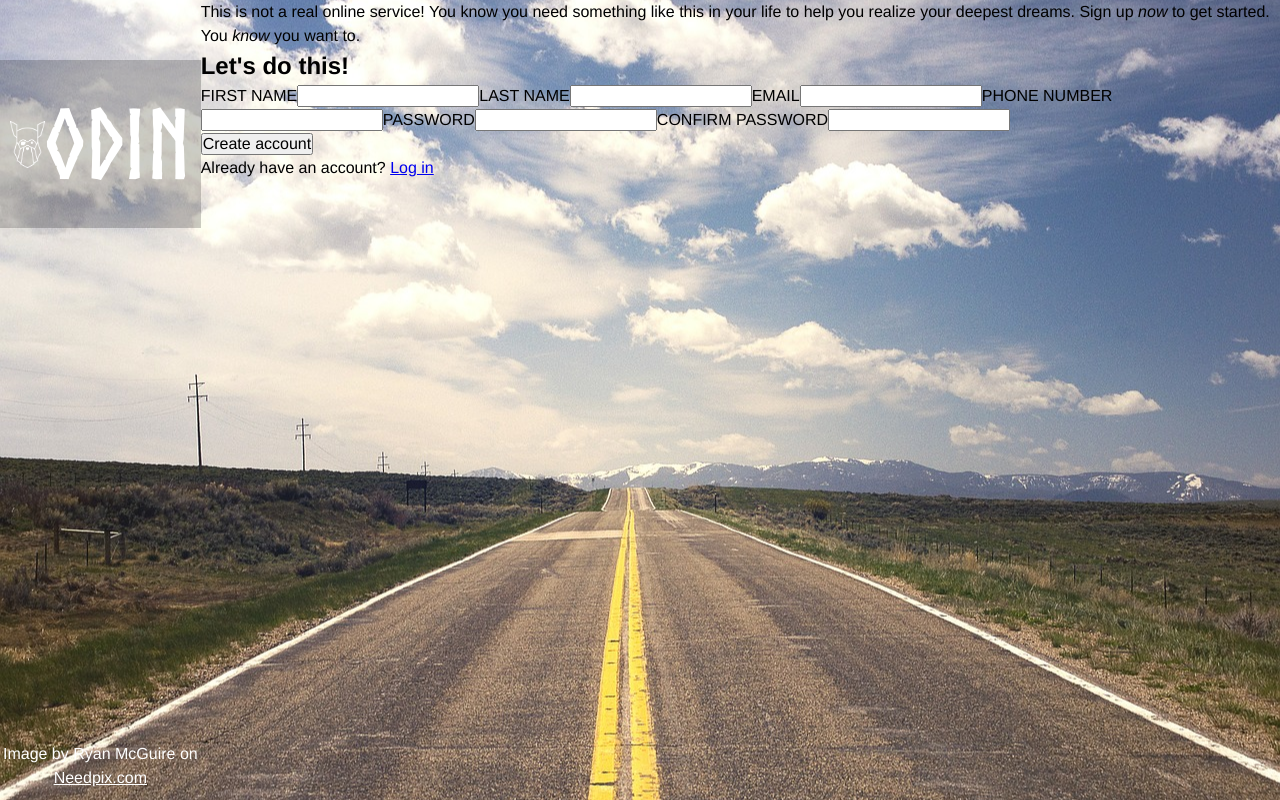
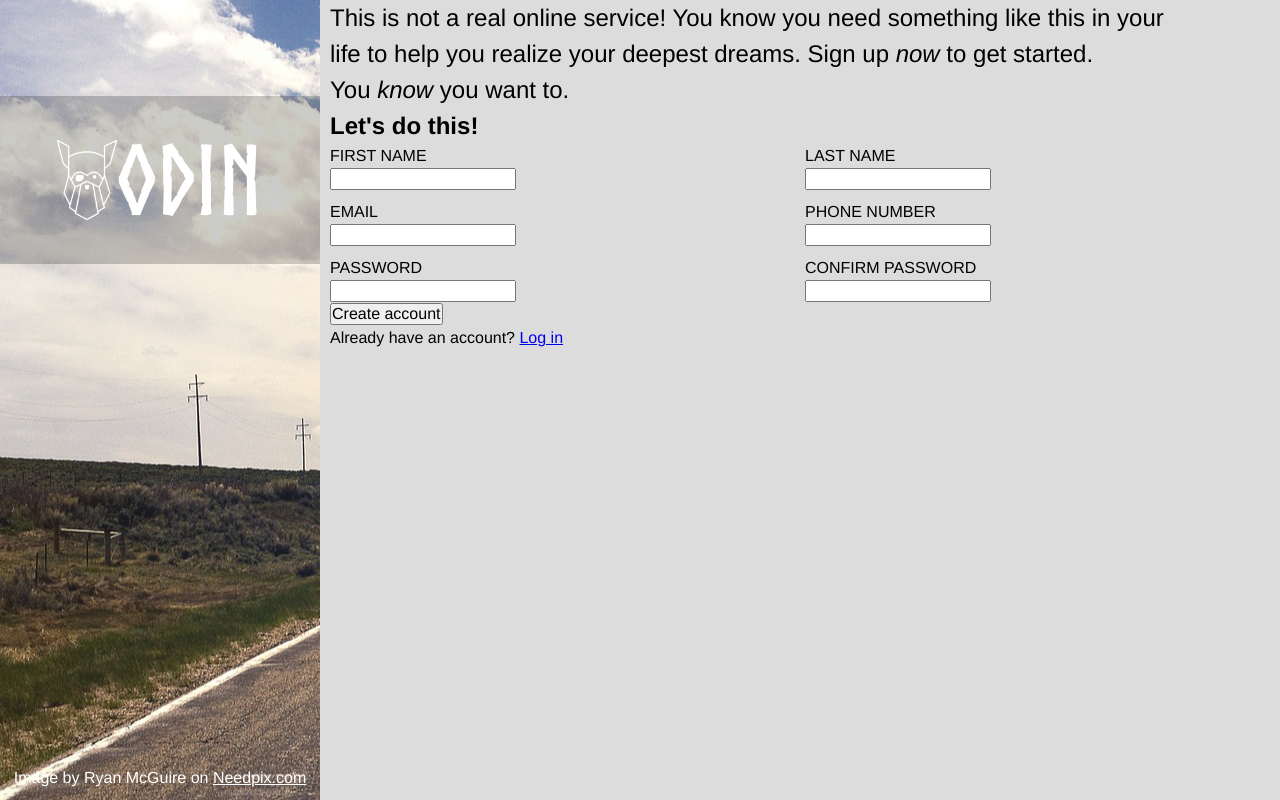
Before and after one commit to byudhip/sign-up-form, a plain HTML site: page index.html in a window 1280 px wide. Drawn offline with Linux system fonts and the light colour scheme.

Commit message:
Finish first stage of .right - Add tentative background color to .right - Enlarge blockquote - Add initial rules to form, label, and input

```diff
--- a/styles.css
+++ b/styles.css
@@ -73,12 +73,30 @@ textarea {
     margin-bottom: 10px;
 }
 
-/* Child Elements */
-.child-1 {
-  width: 100px;
-  height: 100px;
-  display: flex;
-  justify-content: center;
-  align-items: center;
-  font-size: 1.2rem;
+.right {
+    width: 75vw;
+    background-color: gainsboro;
+    padding-left: 10px;
 }
+
+blockquote {
+    max-width: 90%;
+    font-size: 24px;
+}
+
+form {
+    display: flex;
+    flex: 1;
+    flex-wrap: wrap;
+    gap: 10px;
+}
+
+label {
+    display: flex;
+    flex-direction: column;
+    flex: 0 1 calc(50% - 10px);
+}
+
+input {
+    width: 40%;
+}
```
